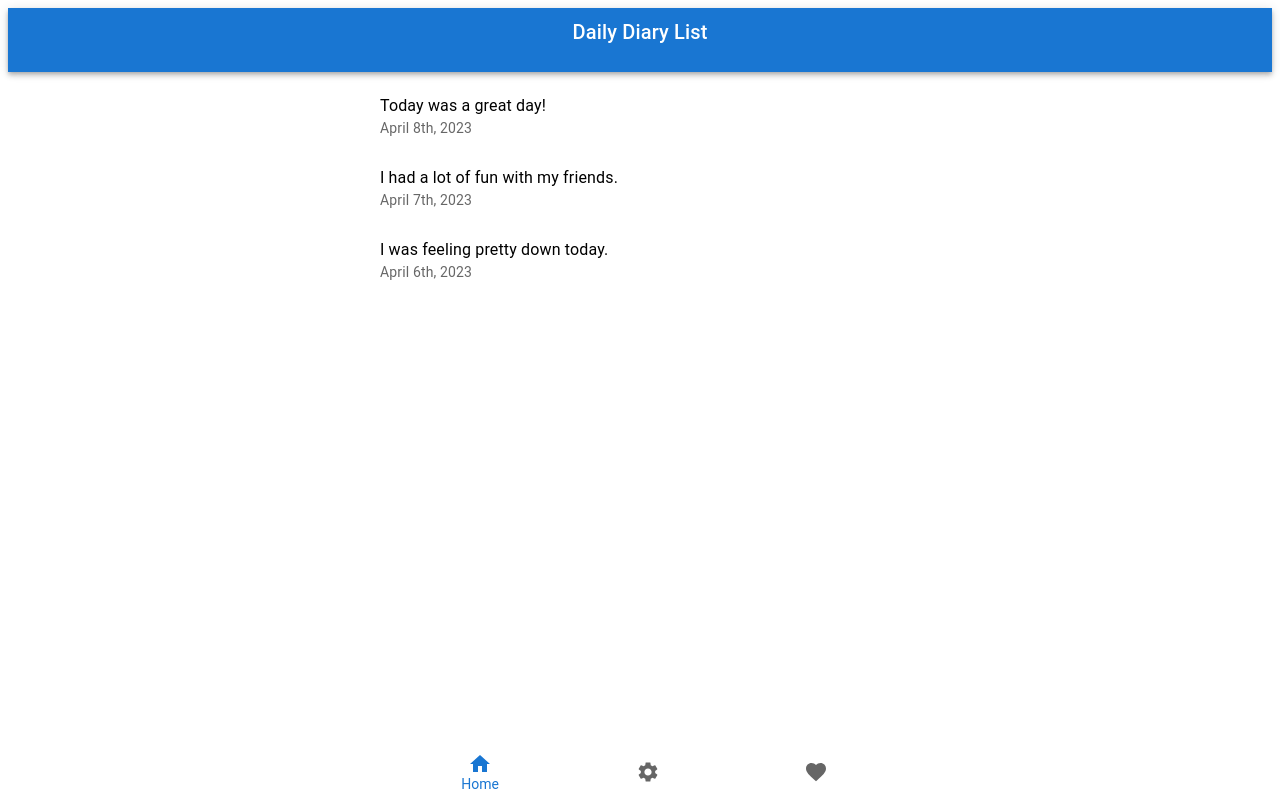
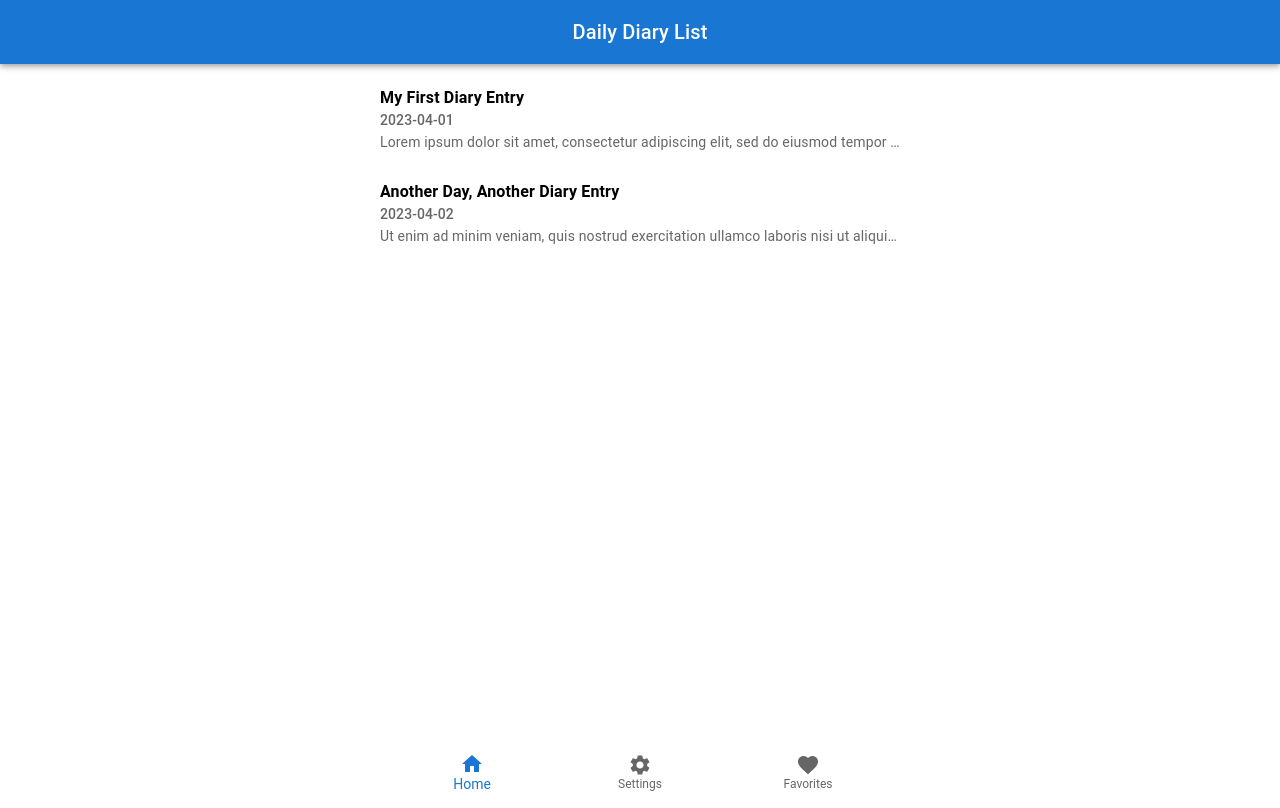
Before and after one commit to sellmatePatMatt/hippopoFront, a Next.js app in the folder diary-with-next/: page / in a window 1280 px wide. Built offline with nearby package versions, Linux system fonts and the light colour scheme.

Commit message:
컴포넌트 분리

```diff
--- /dev/null
+++ b/diary-with-next/src/components/BottomNav.tsx
@@ -0,0 +1,28 @@
+import * as React from 'react'
+import { BottomNavigation, BottomNavigationAction } from '@mui/material'
+import { styled } from '@mui/material/styles'
+import HomeIcon from '@mui/icons-material/Home'
+import SettingsIcon from '@mui/icons-material/Settings'
+import FavoriteIcon from '@mui/icons-material/Favorite'
+
+const BottomNav = styled(BottomNavigation)(({ theme }) => ({
+  position: 'fixed',
+  width: '100%',
+  bottom: 0,
+}))
+
+export default function MyBottomNavigation() {
+  const [value, setValue] = React.useState(0)
+
+  const handleChange = (event: any, newValue: any) => {
+    setValue(newValue)
+  }
+
+  return (
+    <BottomNav value={value} onChange={handleChange} showLabels={true}>
+      <BottomNavigationAction label="Home" icon={<HomeIcon />} />
+      <BottomNavigationAction label="Settings" icon={<SettingsIcon />} />
+      <BottomNavigationAction label="Favorites" icon={<FavoriteIcon />} />
+    </BottomNav>
+  )
+}
--- /dev/null
+++ b/diary-with-next/src/components/ListByTime.tsx
@@ -0,0 +1,55 @@
+import { Container, List, ListItem, ListItemText, Typography  } from '@mui/material'
+import { styled } from '@mui/system';
+
+// Custom styled component for the diary title
+const DiaryTitle = styled(Typography)({
+  fontWeight: 'bold',
+});
+
+// Custom styled component for the diary content with ellipsis
+const DiaryContent = styled(Typography)({
+  overflow: 'hidden',
+  textOverflow: 'ellipsis',
+  whiteSpace: 'nowrap',
+});
+
+const diarySummaries = [
+    {
+      id: 1,
+      title: 'My First Diary Entry',
+      date: '2023-04-01',
+      content: 'Lorem ipsum dolor sit amet, consectetur adipiscing elit, sed do eiusmod tempor incididunt ut labore et dolore magna aliqua.',
+    },
+    {
+      id: 2,
+      title: 'Another Day, Another Diary Entry',
+      date: '2023-04-02',
+      content: 'Ut enim ad minim veniam, quis nostrud exercitation ullamco laboris nisi ut aliquip ex ea commodo consequat.',
+    },
+    // Add more diary summaries here
+  ];
+
+export default function ListByTime() {
+  return (
+    <>
+      <Container maxWidth="sm">
+      <List>
+      {diarySummaries.map((diarySummary) => (
+        <ListItem key={diarySummary.id}>
+          <ListItemText
+            primary={<DiaryTitle>{diarySummary.title}</DiaryTitle>}
+            secondary={
+              <>
+                <Typography variant="subtitle2" component="span">{diarySummary.date}</Typography>
+                <br />
+                <DiaryContent variant="body2">{diarySummary.content}</DiaryContent>
+              </>
+            }
+          />
+        </ListItem>
+      ))}
+    </List>
+      </Container>
+    </>
+  )
+}
--- a/diary-with-next/src/pages/_app.tsx
+++ b/diary-with-next/src/pages/_app.tsx
@@ -1,6 +1,12 @@
 import '@/styles/globals.css'
 import type { AppProps } from 'next/app'
+import MyBottomNavigation from '@/components/BottomNav'
 
 export default function App({ Component, pageProps }: AppProps) {
-  return <Component {...pageProps} />
+  return (
+    <>
+      <Component {...pageProps} />
+      <MyBottomNavigation />
+    </>
+  )
 }
--- a/diary-with-next/src/pages/index.tsx
+++ b/diary-with-next/src/pages/index.tsx
@@ -1,83 +1,33 @@
-import * as React from "react";
-import { styled } from "@mui/material/styles";
+import * as React from 'react'
 import {
   AppBar,
   Box,
-  BottomNavigation,
-  BottomNavigationAction,
-  Container,
-  List,
-  ListItem,
-  ListItemText,
   Toolbar,
   Typography,
-} from "@mui/material";
-import HomeIcon from "@mui/icons-material/Home";
-import SettingsIcon from "@mui/icons-material/Settings";
-import FavoriteIcon from "@mui/icons-material/Favorite";
-
-const BottomNav = styled(BottomNavigation)(({ theme }) => ({
-  position: "fixed",
-  bottom: 0,
-  width: "100%",
-}));
-
-const diaryEntries = [
-  {
-    id: 1,
-    date: "April 8th, 2023",
-    content: "Today was a great day!",
-  },
-  {
-    id: 2,
-    date: "April 7th, 2023",
-    content: "I had a lot of fun with my friends.",
-  },
-  {
-    id: 3,
-    date: "April 6th, 2023",
-    content: "I was feeling pretty down today.",
-  },
-];
+} from '@mui/material'
+import ListByTime from '@/components/ListByTime'
 
 export default function Diary() {
-  const [value, setValue] = React.useState(0);
-
-  const handleChange = (event:any, newValue:any) => {
-    setValue(newValue);
-  };
-
   return (
     <Box sx={{ flexGrow: 1, paddingBottom: 7 }}>
       <AppBar position="static">
         <Toolbar>
-          <Typography variant="h6" component="div" sx={{ flexGrow: 1, textAlign: "center", marginBottom: 2 }}>
+          <Typography
+            variant="h6"
+            component="div"
+            sx={{
+              flexGrow: 1,
+              textAlign: 'center',
+              marginTop: 2,
+              marginBottom: 2,
+            }}
+          >
             Daily Diary List
           </Typography>
         </Toolbar>
       </AppBar>
 
-      <Container maxWidth="sm">
-        <List>
-          {diaryEntries.map((entry) => (
-            <ListItem key={entry.id}>
-              <ListItemText
-                primary={entry.content}
-                secondary={entry.date}
-              />
-            </ListItem>
-          ))}
-        </List>
-      </Container>
-
-      <BottomNav
-        value={value}
-        onChange={handleChange}
-      >
-        <BottomNavigationAction label="Home" icon={<HomeIcon />} />
-        <BottomNavigationAction label="Settings" icon={<SettingsIcon />} />
-        <BottomNavigationAction label="Favorites" icon={<FavoriteIcon />} />
-      </BottomNav>
+      <ListByTime />
     </Box>
-  );
+  )
 }
--- a/diary-with-next/src/styles/globals.css
+++ b/diary-with-next/src/styles/globals.css
@@ -1,3 +1,4 @@
 html, body{
   height: 100%;
+  margin:0;
 }
```
Also changed, not shown: diary-with-next/src/pages/test.tsx (deleted, +0 -9 lines).
